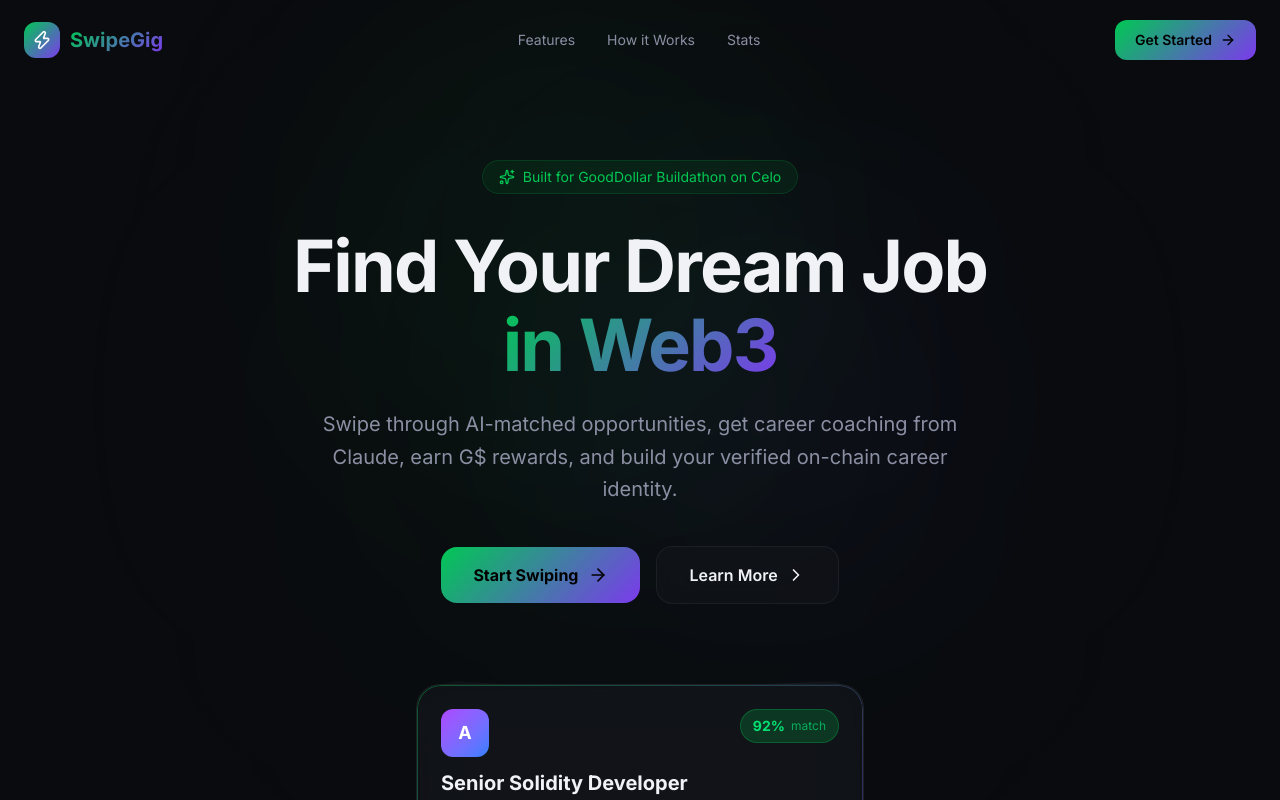
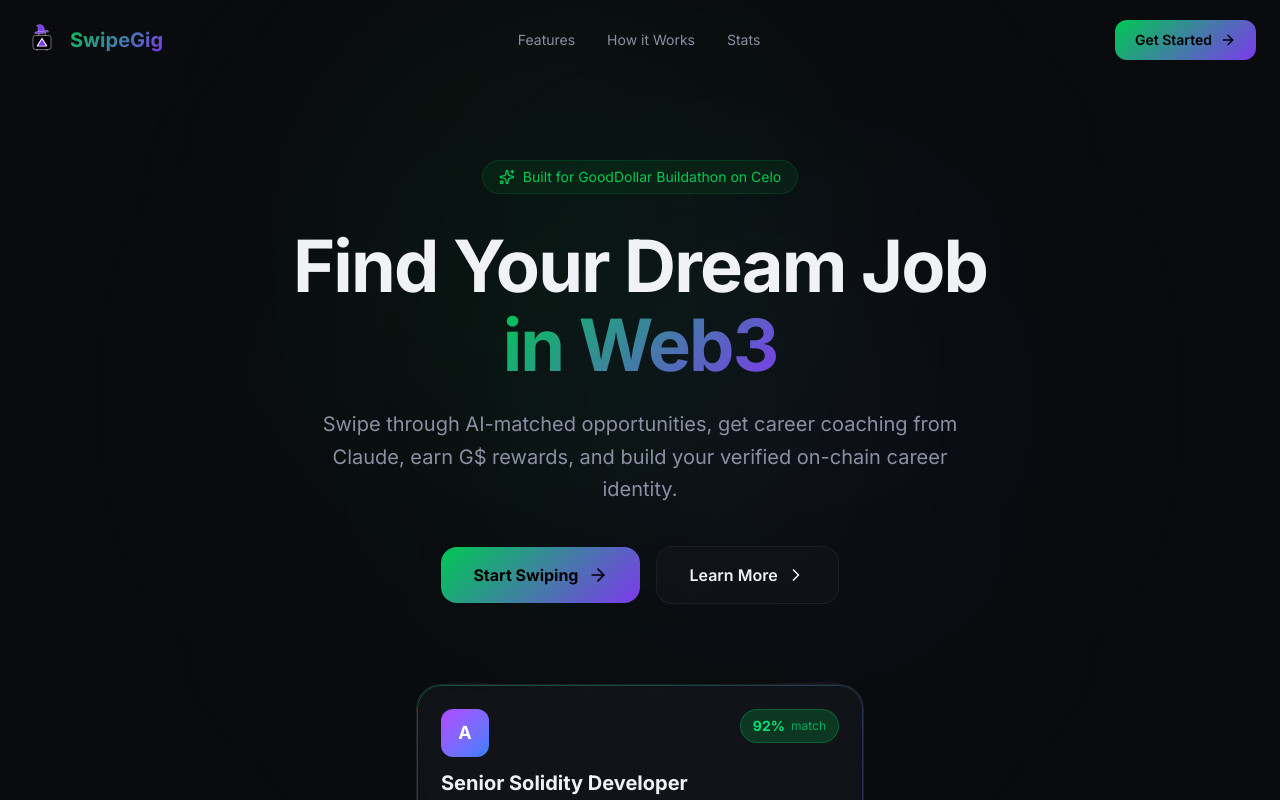
Before and after one commit to tmanas06/Swipegig_G-, a Next.js app in the folder swipegig/: page / in a window 1280 px wide. Shown: the top 800 px of the page. Built offline with nearby package versions, Linux system fonts and the light colour scheme; no server answers.

Commit message:
feat : logo of dapp

```diff
--- a/swipegig/src/app/layout.tsx
+++ b/swipegig/src/app/layout.tsx
@@ -57,6 +57,11 @@
     follow: true,
   },
   manifest: "/manifest.json",
+  icons: {
+    icon: "/logo.svg",
+    shortcut: "/logo.svg",
+    apple: "/logo.svg",
+  },
 };
 
 export const viewport: Viewport = {
--- a/swipegig/src/app/onboarding/page.tsx
+++ b/swipegig/src/app/onboarding/page.tsx
@@ -212,8 +212,12 @@
                 exit={{ opacity: 0, x: -50 }}
                 className="text-center"
               >
-                <div className="w-20 h-20 rounded-3xl gradient-hero flex items-center justify-center mx-auto mb-8">
-                  <Zap className="w-8 h-8 text-white" />
+                <div className="w-20 h-20 rounded-3xl overflow-hidden flex items-center justify-center mx-auto mb-8">
+                  <img
+                    src="/logo.svg"
+                    alt="SwipeGig Logo"
+                    className="w-full h-full object-contain"
+                  />
                 </div>
                 <h2 className="text-3xl font-bold mb-4">
                   Welcome to <span className="text-gradient-hero">SwipeGig</span>
--- a/swipegig/src/app/page.tsx
+++ b/swipegig/src/app/page.tsx
@@ -108,8 +108,12 @@
       <header className="relative z-10">
         <div className="max-w-7xl mx-auto px-6 py-5 flex items-center justify-between">
           <Link href="/" className="flex items-center gap-2.5">
-            <div className="w-9 h-9 rounded-xl gradient-hero flex items-center justify-center">
-              <Zap className="w-5 h-5 text-white" />
+            <div className="w-9 h-9 rounded-xl overflow-hidden flex items-center justify-center">
+              <img
+                src="/logo.svg"
+                alt="SwipeGig Logo"
+                className="w-full h-full object-contain"
+              />
             </div>
             <span className="text-xl font-bold text-gradient-hero">SwipeGig</span>
           </Link>
@@ -406,8 +410,12 @@
         <div className="max-w-7xl mx-auto px-6 py-12">
           <div className="flex flex-col md:flex-row items-center justify-between gap-6">
             <div className="flex items-center gap-2.5">
-              <div className="w-8 h-8 rounded-xl gradient-hero flex items-center justify-center">
-                <Zap className="w-4 h-4 text-white" />
+              <div className="w-8 h-8 rounded-xl overflow-hidden flex items-center justify-center">
+                <img
+                  src="/logo.svg"
+                  alt="SwipeGig Logo"
+                  className="w-full h-full object-contain"
+                />
               </div>
               <span className="text-lg font-bold text-gradient-hero">SwipeGig</span>
             </div>
--- a/swipegig/src/components/layout/Navbar.tsx
+++ b/swipegig/src/components/layout/Navbar.tsx
@@ -48,8 +48,12 @@
           href="/feed"
           className="flex items-center gap-3 px-5 py-6 border-b border-border"
         >
-          <div className="w-8 h-8 rounded-xl gradient-hero flex items-center justify-center shrink-0">
-            <Zap className="w-4 h-4 text-white" />
+          <div className="w-8 h-8 rounded-xl overflow-hidden flex items-center justify-center shrink-0">
+            <img
+              src="/logo.svg"
+              alt="SwipeGig Logo"
+              className="w-full h-full object-contain"
+            />
           </div>
           <span className="text-lg font-bold text-gradient-hero opacity-0 group-hover:opacity-100 transition-opacity duration-300 whitespace-nowrap">
             SwipeGig
```
Also changed, not shown: swipegig/public/logo.svg.
